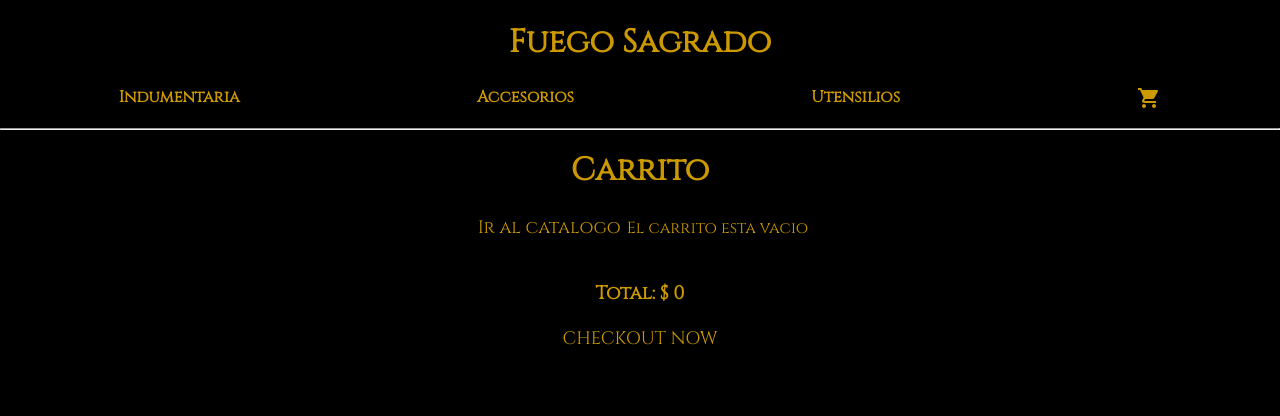
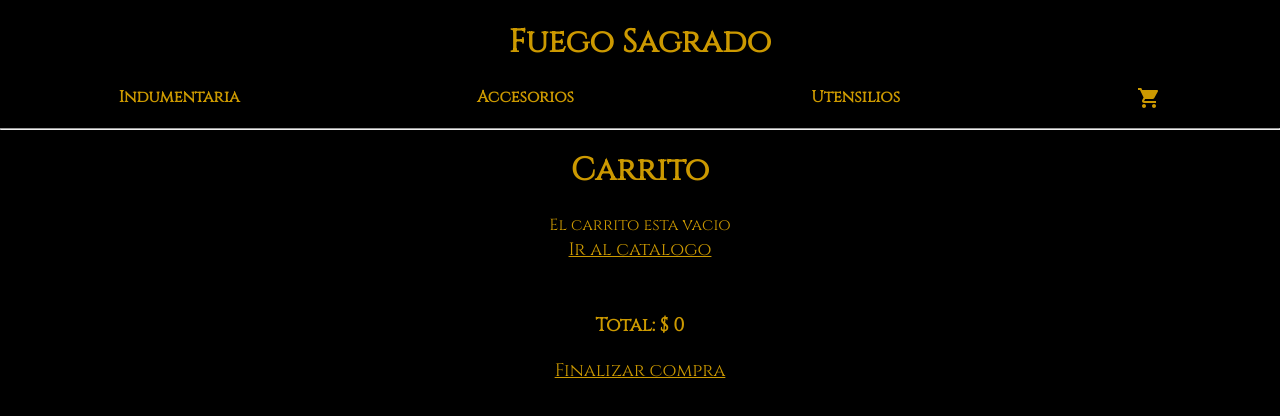
Before and after one commit to JuanLuisFarina/Fuego-sagrado, a React (Create React App) app: page /Cart in a window 1280 px wide. Shown: the top 416 px of the page. Built offline with nearby package versions, Linux system fonts and the light colour scheme.

Commit message:
entrega final

```diff
--- a/src/App.css
+++ b/src/App.css
@@ -3,6 +3,9 @@
   background-color: black;
   font-family: 'Cinzel', serif;
   color: #c90;
+}
+button{
+  text-decoration: underline;
 }
 header{
   display: flex;
@@ -21,6 +24,10 @@ a{
   text-decoration: none;
   font-weight: 900;
   margin-bottom: 10px;
+}
+img{
+  width: 650px;
+  height: 400px;
 }
 .header{
   position: fixed;
@@ -54,3 +61,9 @@ button{
   flex-direction: column;
   align-items: center;
 }
+.cart{
+  display: flex;
+  flex-direction: column;
+  text-decoration: none;
+  align-items: center;
+}
--- a/src/components/Cart.js
+++ b/src/components/Cart.js
@@ -54,13 +54,13 @@ const Cart = () => {
     return (
         <div className='cartcontext'>
             <h1>Carrito</h1>
-            <div>
-            <Link to='/'><button>Ir al catalogo</button></Link>
+            <div className='cart'>
                 {
                     (test.cartList.length > 0)
                     ?<button onClick={test.removeList}>Borrar todo</button>
                     : <span>El carrito esta vacio</span>
                 }
+                <Link to='/'><button>Ir al catalogo</button></Link>
             </div>
             <div>
                     {
@@ -82,14 +82,14 @@ const Cart = () => {
                             </div>
                                 <div>$ {item.costItem} C/U</div>
                         </div>
-                        <div>$ {test.calcTotalPerItem(item.idItem)}</div>
+                        <div>$ {test.calcTotalPerItem(item.idItem)} valor total</div>
                         </div>
                         )
                         : <h1></h1>
                     }
             </div>
             <h3>Total: $ {test.calcSubTotal()} </h3>
-            <button onClick={createOrder}>CHECKOUT NOW</button>
+            <button onClick={createOrder}>Finalizar compra</button>
         </div>
     );
 }
--- a/src/components/ItemDetail.js
+++ b/src/components/ItemDetail.js
@@ -27,7 +27,7 @@ const ItemDetail = ({item}) =>{
         ) : (
         <div>
             <Link to="/cart">
-            <button>CheckOut</button>
+            <button>Ir al carrito</button>
             </Link>
         </div>
 
```
